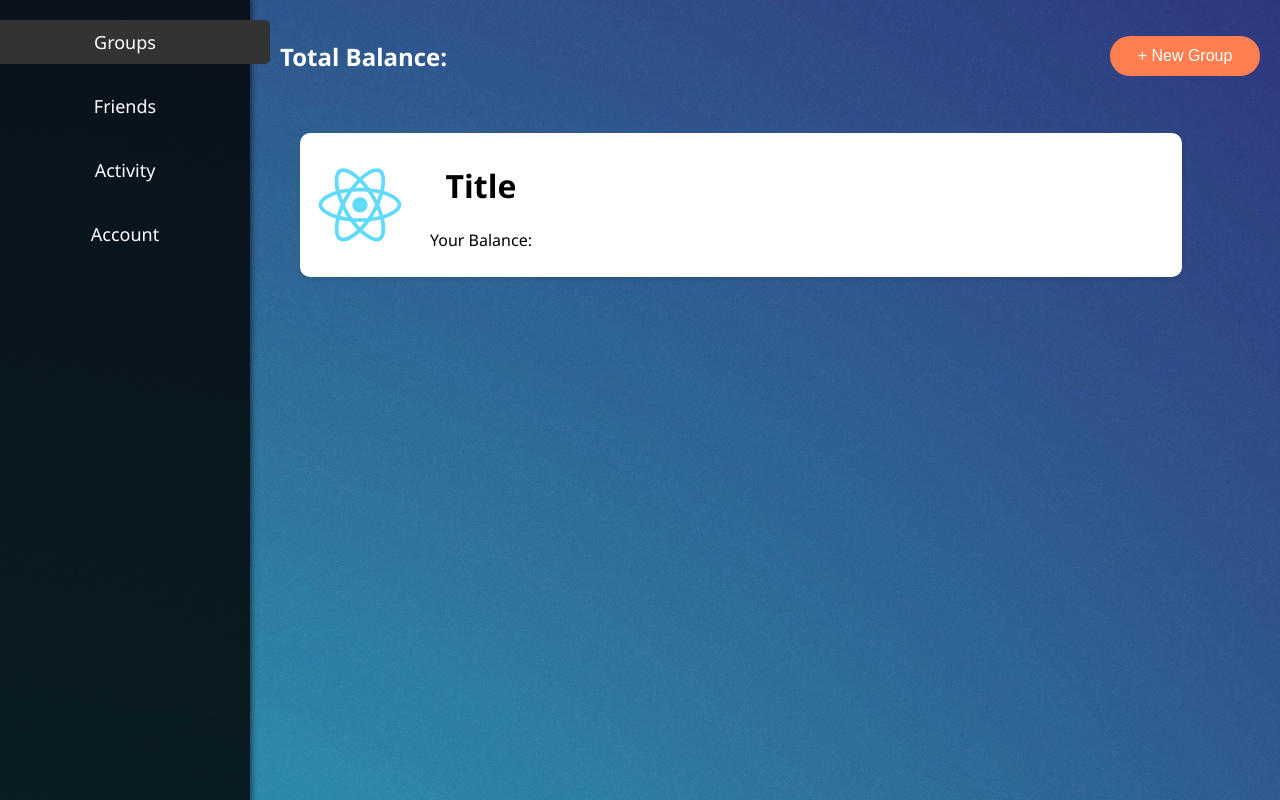
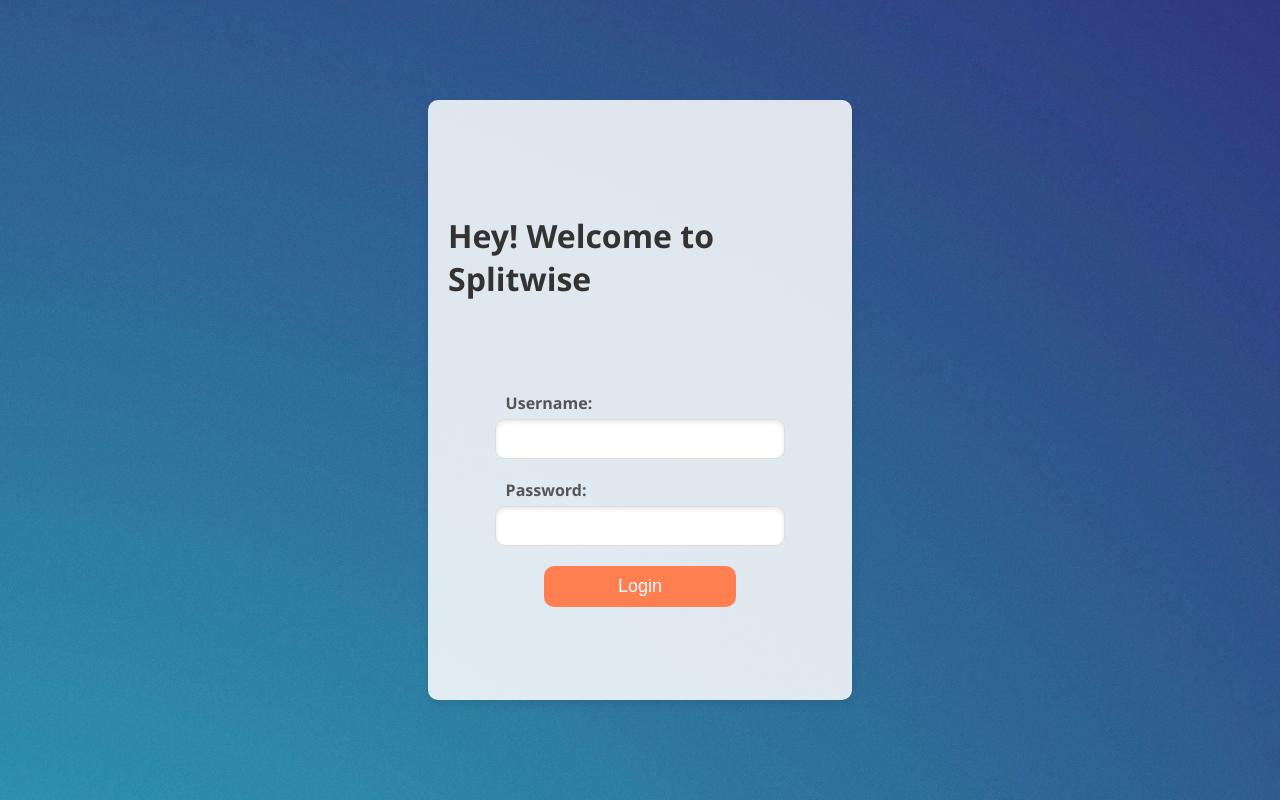
Before and after one commit to Ronav-Puri/splitwise, a React (Create React App) app: page / in a window 1280 px wide. Built offline with nearby package versions, Linux system fonts and the light colour scheme.

Commit message:
Update App.js

```diff
--- a/src/App.js
+++ b/src/App.js
@@ -1,12 +1,25 @@
-import React from "react";
-import LoginPage from './LoginPage'
-import HomePage from './HomePage'
+import React, { useState } from 'react';
+import LoginPage from './LoginPage';
+import HomePage from './HomePage';
 
-export default function App(){
-    return(
-        <>
-            {/* <LoginPage /> */}
-            <HomePage />
-        </>
-    );
+function App() {
+  const [isLoggedIn, setIsLoggedIn] = useState(false);
+  const [username, setUsername] = useState('');
+
+  const handleLoginSuccess = (username) => {
+    setUsername(username);
+    setIsLoggedIn(true);
+  };
+
+  return (
+    <div>
+      {isLoggedIn ? (
+        <HomePage username={username} />
+      ) : (
+        <LoginPage onLoginSuccess={handleLoginSuccess} />
+      )}
+    </div>
+  );
 }
+
+export default App;
```
